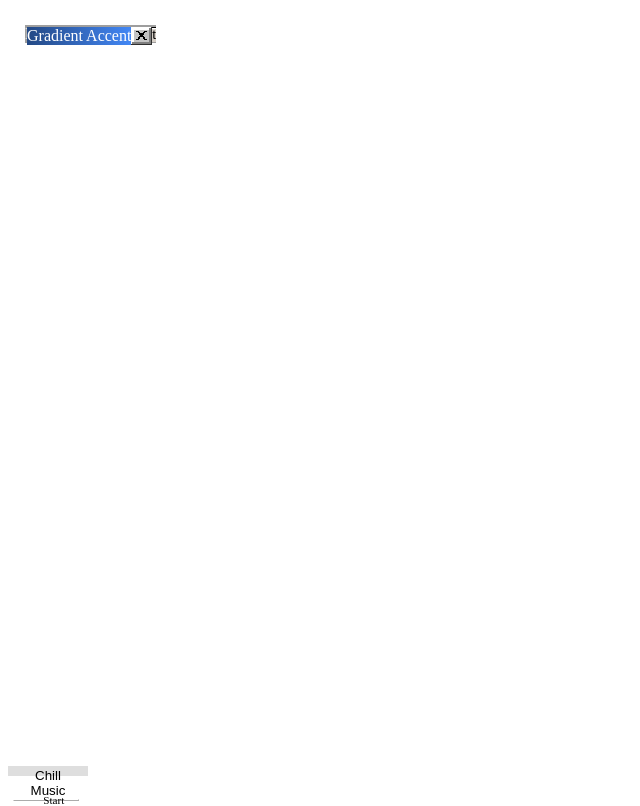
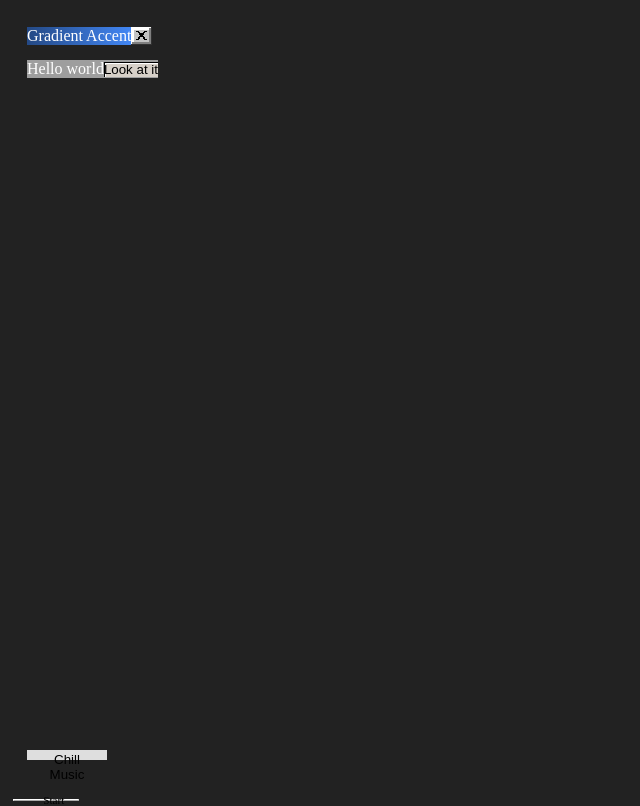
Before and after one commit to EthanGuy-program/StudySyncHub, a plain HTML site: page games/Home/Extra/D/index.html in a window 1280 px wide. Shown: the whole page, without its empty margins (0-640 px from the left). Drawn offline with Linux system fonts and the light colour scheme; files whose address does not match are found by name.

Commit message:
Update index.html

```diff
--- a/games/Home/Extra/D/index.html
+++ b/games/Home/Extra/D/index.html
@@ -9,29 +9,29 @@
   <link rel="stylesheet" type="text/css" href="./styles.css">
   <script src="./script.js"></script>
 </head>
-<body>
+<body style="margin:0; padding:0; background:#222;">
 
   <!-- Gradient bar with an icon -->
-  <div class="gradient-layer">
+  <div class="gradient-layer" style="position:absolute; top:27px; left:27px;">
     Gradient Accent
     <img src="Images/untitled.png" alt="End Icon" class="ender-icon" />
   </div>
 
   <!-- Main window box -->
-  <div class="window">
+  <div class="window" style="position:absolute; top:60px; left:27px;">
     Hello world
     <button class="action-button" type="button" onclick="alert('Button clicked!')">Look at it</button>
   </div>
 
   <!-- HUD bar with a start button -->
-  <div class="hud-bar">
+  <div class="hud-bar" style="position:fixed; bottom:0; left:0;">
     <div class="start-button" tabindex="0">
       <img src="Images/Microsoft.png" alt="Start" /> Start
     </div>
   </div>
 
   <!-- Movable widget -->
-  <div class="movable-widget">
+  <div class="movable-widget" style="position:fixed; bottom:40px; left:27px;">
     <button type="button">Chill Music</button>
   </div>
 
```
